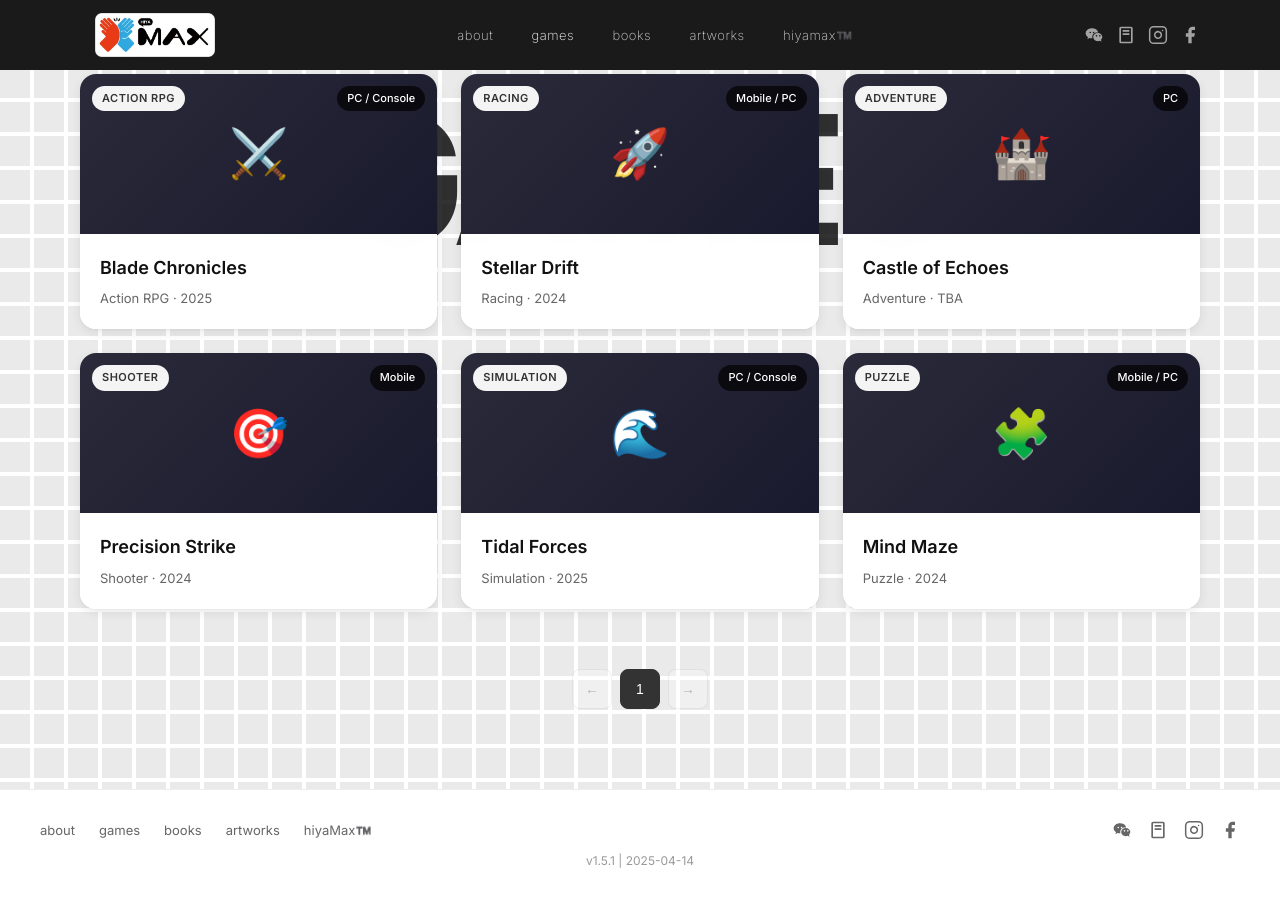
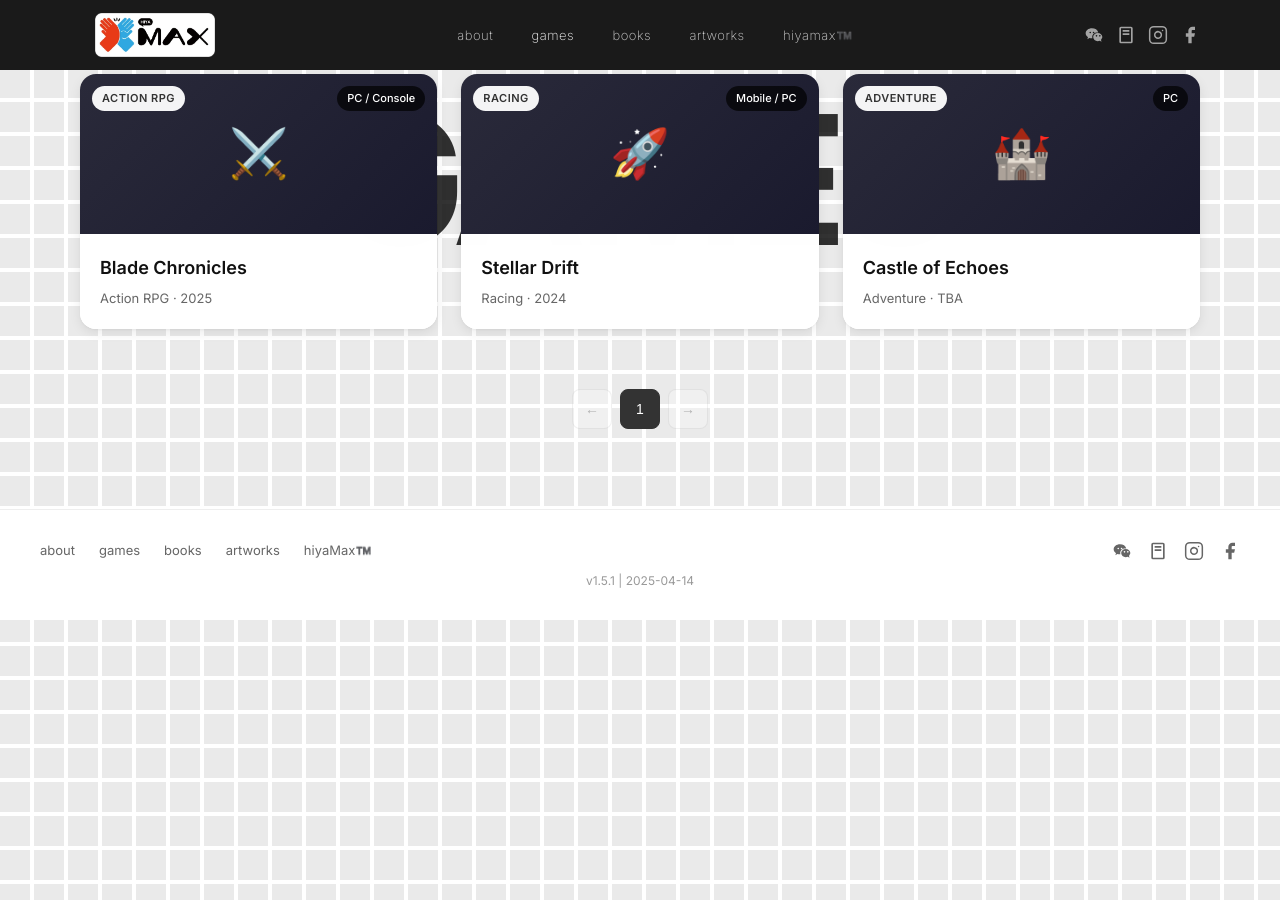
Before and after one commit to hiyaScott/hiyamax-home, a Jekyll site: the page built from games.html, in a window 1280 px wide and 900 px high, scrolled down 506 px. Built offline with Jekyll 4.4.1, drawn with Linux system fonts in a browser that asks for light colours.

Commit message:
Test: show only 3 cards to verify container height behavior

```diff
--- a/_layouts/games-list.html
+++ b/_layouts/games-list.html
@@ -30,7 +30,7 @@ layout: default
       {% assign platforms = "PC / Console,Mobile / PC,PC,Mobile,PC / Console,Mobile / PC,PC,Mobile,PC / Console" | split: "," %}
       {% assign years = "2025,2024,TBA,2024,2025,2024,TBA,2024,2025" | split: "," %}
 
-      {% for i in (0..8) %}
+      {% for i in (0..2) %}
       <div class="game-card" data-page="1">
         <div class="card-image">
           {{ emojis[i] }}
```
Also changed, not shown: other parts of _layouts/games-list.html (+1 -1 lines).
